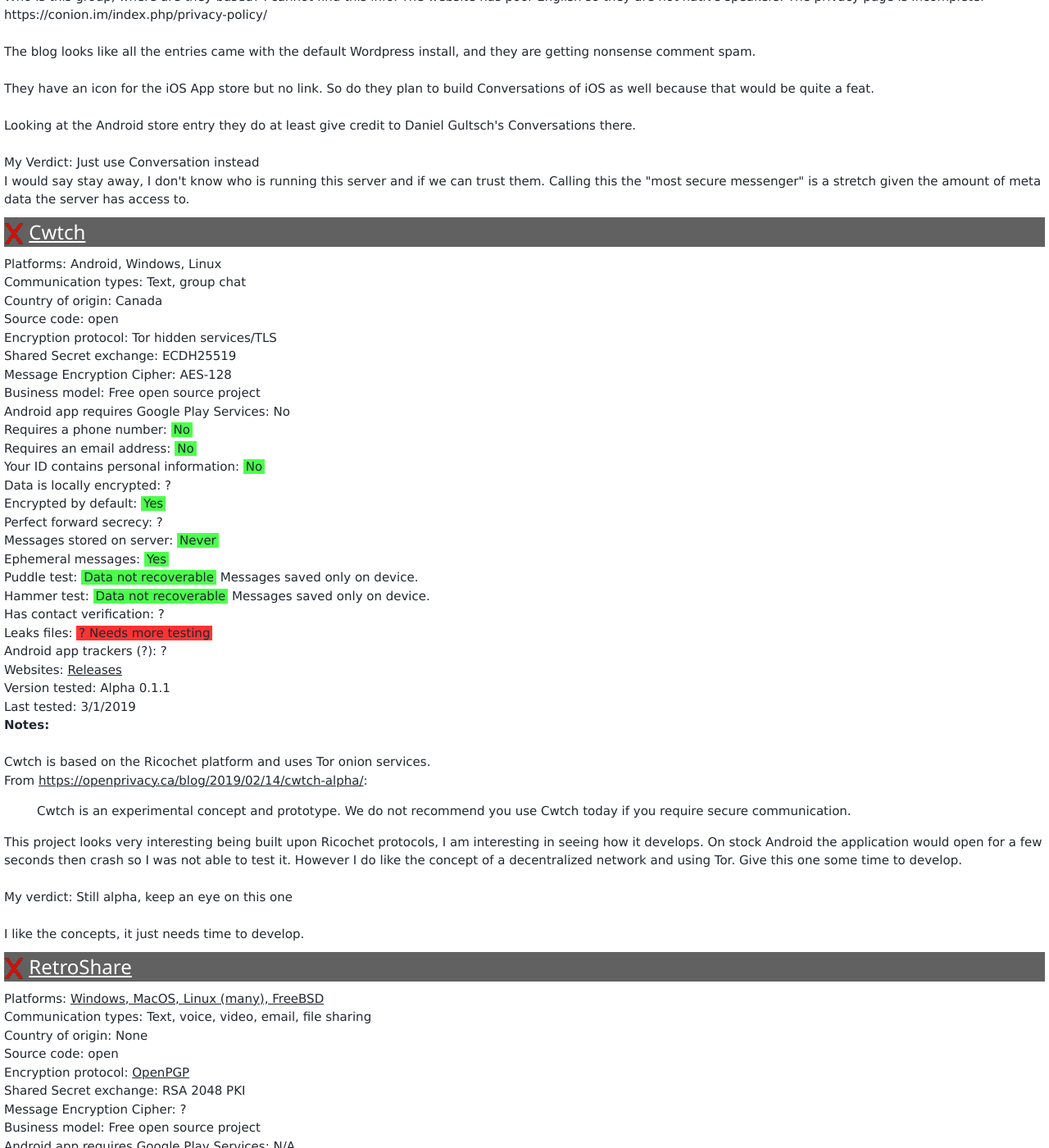
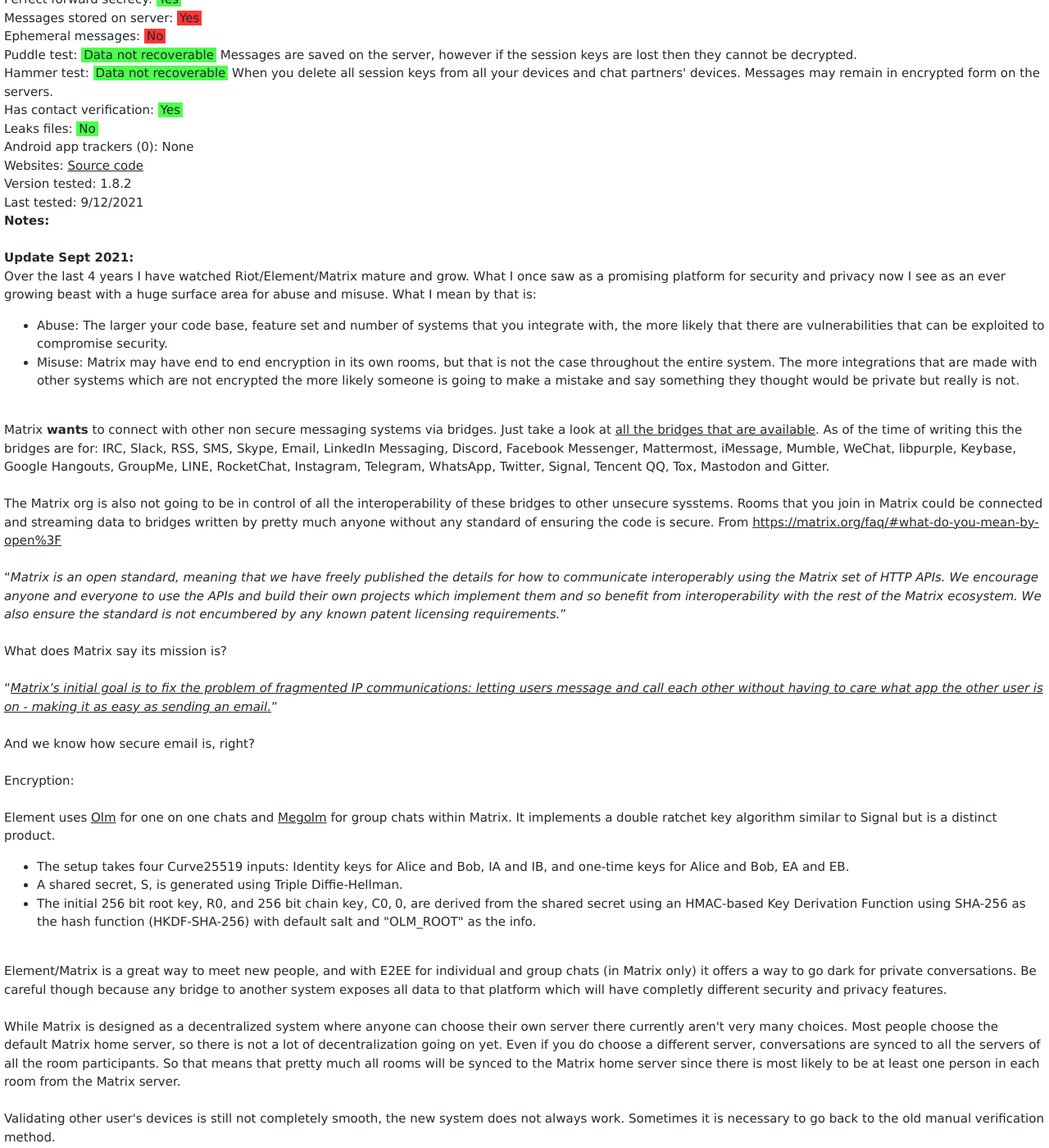
Before and after one commit to Perelandra0x309/secure-im, a Jekyll site: the page built from decentralizedapps.md, in a window 1280 px wide and 1400 px high, scrolled down 14886 px. Shown: the whole window at 82% size. Built offline with Jekyll 4.4.1, drawn with Linux system fonts in a browser that asks for light colours; some of the changed text lies outside the part shown.

Commit message:
Update Element, Session and Wickr

```diff
--- a/_data/applications.yml
+++ b/_data/applications.yml
@@ -1642,7 +1642,7 @@
   display_name: Session Messenger
   url: https://getsession.org
   recommendation: 2
-  platforms: Android, iOS, MacOS, Windows, Linux (Debian)
+  platforms: Android, iOS, MacOS, Windows, Linux
   source_type: open
   business_model: <a href="https://docs.loki.network/LokiServices/LokiServicesOverview/">Loki Services</a>
   communication_types: Text, group chat, photos, files
@@ -1669,14 +1669,14 @@
   exodus_privacy_trackers_description: None
   websites: <a href="https://getsession.org/faq/">FAQ</a>, <a href="https://getsession.org/whitepaper">Whitepaper</a>, <a href="https://github.com/Loki-project">Source</a>
   notes_file: session_notes.html
-  version_tested: "Android: 1.6.1, MacOS: v1.4.0, iOS: 1.2.0"
-  last_update: 10/24/2020
+  version_tested: "Android: 1.11.6, MacOS: v1.4.0, iOS: 1.2.0, Linux v1.7.0"
+  last_update: 9/12/2021
 
 - name: element
   category: 3
-  display_name: Element
+  display_name: Element (Matrix)
   url: https://element.io
-  recommendation: 2
+  recommendation: 3
   platforms: Android (<a href="https://f-droid.org/repository/browse/?fdid=im.vector.app">on F-Droid</a>), iOS, MacOS, Windows, Linux (Debian, Ubuntu), Web
   source_type: open
   business_model: Open source, Matrix.org funded through <a href="https://matrix.org/blog/home/">donations</a> and investors
@@ -1693,7 +1693,7 @@
   perfect_forward_secrecy: Yes
   message_stored_on_server: Yes
   has_ephemeral_messages: No
-  encypted_by_default: Yes
+  encypted_by_default: No
   puddle_test: Not Recoverable
   puddle_test_note: Messages are saved on the server, however if the session keys are lost then they cannot be decrypted.
   hammer_test: Not Recoverable
@@ -1704,8 +1704,8 @@
   exodus_privacy_trackers_description: None
   websites: <a href="https://github.com/vector-im">Source code</a>
   notes_file: element_notes.html
-  version_tested: 1.7.9
-  last_update: 10/15/2020
+  version_tested: 1.8.2
+  last_update: 9/12/2021
 
 - name: babelnet
   category: 3
--- a/_data/element_notes.html
+++ b/_data/element_notes.html
@@ -1,35 +1,37 @@
-Riot <a href="https://about.riot.im/features#security">Security</a><br>
-The web app can be used over Tor (thanks lwinch2006)<br>
+<strong>Update Sept 2021:</strong><br>
+Over the last 4 years I have watched Riot/Element/Matrix mature and grow.  What I once saw as a promising platform for security and privacy now I see as an ever growing beast with a huge surface area for abuse and misuse.  What I mean by that is:<br>
+<ul>
+<li>Abuse: The larger your code base, feature set and number of systems that you integrate with, the more likely that there are vulnerabilities that can be exploited to compromise security.</li>
+<li>Misuse: Matrix may have end to end encryption in its own rooms, but that is not the case throughout the entire system.  The more integrations that are made with other systems which are not encrypted the more likely someone is going to make a mistake and say something they thought would be private but really is not.</li>
+</ul>
+<br>
+Matrix <strong>wants</strong> to connect with other non secure messaging systems via bridges.  Just take a look at <a href="https://matrix.org/bridges/">all the bridges that are available</a>. As of the time of writing this the bridges are for: IRC, Slack, RSS, SMS, Skype, Email, LinkedIn Messaging, Discord, Facebook Messenger, Mattermost, iMessage, Mumble, WeChat, libpurple, Keybase, Google Hangouts, GroupMe, LINE, RocketChat, Instagram, Telegram, WhatsApp, Twitter, Signal, Tencent QQ, Tox, Mastodon and Gitter.<br>
+<br>
+The Matrix org is also not going to be in control of all the interoperability of these bridges to other unsecure sysstems.  Rooms that you join in Matrix could be connected and streaming data to bridges written by pretty much anyone without any standard of ensuring the code is secure.  From <a href="https://matrix.org/faq/#what-do-you-mean-by-open%3F">https://matrix.org/faq/#what-do-you-mean-by-open%3F</a><br>
+<br>
+<q><i>Matrix is an open standard, meaning that we have freely published the details for how to communicate interoperably using the Matrix set of HTTP APIs. We encourage anyone and everyone to use the APIs and build their own projects which implement them and so benefit from interoperability with the rest of the Matrix ecosystem. We also ensure the standard is not encumbered by any known patent licensing requirements.</i></q><br>
+<br>
+What does Matrix say its mission is?<br>
+<br>
+<q><i><a href="https://matrix.org/faq/#what-is-matrix's-mission%3F">Matrix’s initial goal is to fix the problem of fragmented IP communications: letting users message and call each other without having to care what app the other user is on - making it as easy as sending an email.</a></i></q><br>
+<br>
+And we know how secure email is, right?<br>
 <br>
 Encryption:<br>
 <br>
-Riot uses <a href="https://matrix.org/git/olm/about/docs/olm.rst">Olm</a> for one on one chats and <a href="https://matrix.org/git/olm/about/docs/megolm.rst">Megolm</a> for group chats. It implements a double ratchet key algorithm similar to Signal but is a distinct product.<br>
+Element uses <a href="https://matrix.org/git/olm/about/docs/olm.rst">Olm</a> for one on one chats and <a href="https://matrix.org/git/olm/about/docs/megolm.rst">Megolm</a> for group chats within Matrix. It implements a double ratchet key algorithm similar to Signal but is a distinct product.<br>
 <ul>
 <li>The setup takes four Curve25519 inputs: Identity keys for Alice and Bob, IA and IB, and one-time keys for Alice and Bob, EA and EB.</li>
 <li>A shared secret, S, is generated using Triple Diffie-Hellman.</li>
 <li>The initial 256 bit root key, R0, and 256 bit chain key, C0, 0, are derived from the shared secret using an HMAC-based Key Derivation Function using SHA-256 as the hash function (HKDF-SHA-256) with default salt and "OLM_ROOT" as the info.</li>
 </ul>
 <br>
-<a href="https://github.com/Perelandra0x309/secure-im/issues/64">Muppeth from Github notes</a>:<br>
-<blockquote>
-<ul>
-<li>All files can be obtained if you know URL. No need to be part of the room. Also no files by default are encrypted.</li>
-<li>All contact are stored on the server in plain text</li>
-<li>Server keeps track of every time you login/logout/open client without any retention time indefinatelly since the moment you created an account (that data consists of timestamp, user agent, your ip and your token</li>
-<li>Server keeps track of your activity in each room indefinatelly. Each server is aware of all room participants since the inception of the room. Even if the room was not originally created on the server (as soon as user of another server joins in, the state of the room such as member list, joins and leaves etc is synced to that server)</li>
-<li>Server keeps indefinatelly even things like which line/post you have read last time.</li>
-<li>Server keeps indefinatelly every IP address you have used since you created account</li>
-</ul>
-</blockquote>
-<br>
-My verdict: Great social platform, I have concerns about meta data and UK privacy laws<br>
-<br>
-Element/Matrix is a great way to meet new people, and with E2EE for individual and group chats it offers a way to go dark for private conversations.  Be careful though because E2EE is not on by default, it must be enabled.<br>
+Element/Matrix is a great way to meet new people, and with E2EE for individual and group chats (in Matrix only) it offers a way to go dark for private conversations.  Be careful though because any bridge to another system exposes all data to that platform which will have completly different security and privacy features.<br>
 <br>
 While Matrix is designed as a decentralized system where anyone can choose their own server there currently aren't very many choices.  Most people choose the default Matrix home server, so there is not a lot of decentralization going on yet.  Even if you do choose a different server, conversations are synced to all the servers of all the room participants.  So that means that pretty much all rooms will be synced to the Matrix home server since there is most likely to be at least one person in each room from the Matrix server.<br>
 <br>
 Validating other user's devices is still not completely smooth, the new system does not always work.  Sometimes it is necessary to go back to the old manual verification method.<br>
 <br>
-My verdict: Not decentralized enough yet, and not encrypted<br>
+My verdict: Maybe a good social platform, but connects with all types of other non-private messaging systems<br>
 <br>
-Most people still use the default matrix.org server, so almost 100% of the messages on this system are being replicated back to this central server.  Also this is not encrypted by default.
+Most people still use the default matrix.org server, so almost 100% of the messages on this system are being replicated back to this central server.
--- a/_data/session_card.html
+++ b/_data/session_card.html
@@ -13,6 +13,7 @@
 <ul>
 <li>Accounts can only be used on a single device, multi-device support is planned for the future</li>
 <li>Still new, bugs exists and features may change</li>
+<li>Files are temporarily stored on a central server (encrypted) until the recipients retrieve them</li>
 </ul>
 Other features:
 <ul>
--- a/_data/session_notes.html
+++ b/_data/session_notes.html
@@ -13,8 +13,10 @@
 <li>The use of FCM (Google Firebase) for notifications can be turned on or off</li>
 </ul>
 <br>
+It should be noted that currently in 2021 file attachments for messages are not stored on Session service nodes but are stored encrypted on a central server.  The encryption key for the file is sent directly from the sender to recipient along with a link to download the file from the server.  Therefore the file attachment is still end to end encrypted, it is just temporarily stored on a central server.  More information can be found at <a href="https://docs.oxen.io/products-built-on-oxen/session/attachments">https://docs.oxen.io/products-built-on-oxen/session/attachments</a>.<br>
+<br>
 The feature set of the mobile apps is slightly behind the desktop apps.<br>
 <br>
 My verdict: I am loving it!<br>
 <br>
-I will wait a while and see how this app develops, but I am already loving this.  It has all the privacy features needed and runs on top of a decentralized network.  The speed is very fast, and the desktop client (MacOS) is very feature complete.  This is very early in the development still, but it has great promise.  This is one app to keep around to test and see how it develops.
+I will wait a while and see how this app develops, but I am already loving this.  It has all the privacy features needed and runs on top of a decentralized network.  The speed is very fast, and the desktop client (Linux) is very feature complete.  This is very early in the development still, but it has great promise.  This is one app to keep around to test and see how it develops.
--- a/_data/wickrme_notes.html
+++ b/_data/wickrme_notes.html
@@ -1,3 +1,5 @@
+June 2021- Amazon acquires Wickr to add to its AWS service offerings: <a href="https://www.slashgear.com/amazon-buys-wickr-a-secure-messaging-platform-even-the-nsa-likes-25679984/">https://www.slashgear.com/amazon-buys-wickr-a-secure-messaging-platform-even-the-nsa-likes-25679984/</a>.  This looks like a way to secure future contracts with the US Govt.<br>
+<br>
 Partially open source (cypto protocol only)<br>
 <br>
 1/24/2020- Received <a href="https://csrc.nist.gov/projects/cryptographic-module-validation-program/Certificate/3608">FIPs certification</a> for crypto module<br>
@@ -16,8 +18,8 @@
 One random symmetric key is generated which encrypts the actual message data.  Then a new public key pair is generated on the sender's device to use once for this message bundle.  One public key is retrieved from the pool of each node that will receive the message. The sender node's private key and each one of the repient nodes' public key is used to encrypt the symmetric message encryption key.  So there will be N copies of the symmetric key encrypted and included in the message bundle.  Then the encrypted message data, all the encrypted copies of the symmetric key and the public key of the sender's node is packaged together into the final message bundle which is sent to all the recipient nodes.<br>
 So one important question with this model, is it a risk having data (in this instance it happens to be the symmetric message encryption key) encrypted multiple times with different key pairs for each recipient and having all those copies included with the message bundle for all other recipents to access?  If one node receives encrypted data intended for all the other nodes, encrypted with their keys, doesn't that expose a risk that one node could break the private key used by another node?  The answer is yes that is a theoretical risk, but not a practical one.  The reason is that each public key used to encrypt the actual message encryption key is only ever used once then destroyed.  So yes having a known piece of data encrypted with multiple keys does make it theoretically easier to break any of the other secret keys needed to decrypt the message.  However, this message was also sent to you, so you already know the contents of this message!  Nothing is revealed that you do not already know.  And since any private keys you may discover are never used again, they cannot be used to decrypt any other messages. (Note, I sent a question to Wickr and confirmed with them that in fact each public/private key pair between nodes is only used one time and discarded.)<br>
 <br>
-My verdict: One of the very best, however concerns about country jurisdiction and trackers!<br>
+My verdict: One of the very best, however concerns about country jurisdiction and trackers and ownership!<br>
 <br>
 This app has a complete set of security features, and is practically "foolproof", by which I mean you can just use it and not worry about doing something that will compromise the security of your messages.  At most your messages will sit around on your chat partners device or the WickrMe server (encrypted of course) for 6 days before being automatically deleted.  Also it requires no personal information making it very anonymous.  It does what it is supposed to do simply without a lot of flash.<br>
 <br>
-The only downside is that the system is based in the USA (part of the 5 eyes) and I usually stay away from any messaging apps with servers there. However I am very confident in the security and anonymity of the system so this is one of the few messengers based in the US that I do use.  You can also see their <a href="https://wickr.com/privacy/#transparency">transparency report</a>.  The three trackers in the app are more than I would prefer it to have as well.<br>
+The only downside is that the system is owned by Amazon and based in the USA (part of the 5 eyes) and I usually stay away from any messaging apps with servers there. However I am very confident in the security and anonymity of the system so this is one of the few messengers based in the US that I do use.  You can also see their <a href="https://wickr.com/privacy/#transparency">transparency report</a>.  The three trackers in the app are more than I would prefer it to have as well.<br>
--- a/favorites.md
+++ b/favorites.md
@@ -330,16 +330,12 @@
 Notes within [brackets] are potential negative attributes
   <ul>
     <li>{% include generate_app_link.html app_name="wire" %}- [1 tracker, Venture capitalist funding based in USA, not focused on personal use]</li>
-    <li>{% include generate_app_link.html app_name="wickrme" %}- [Based in USA, 3 trackers]</li>
+    <li>{% include generate_app_link.html app_name="wickrme" %}- [Owned by Amazon, Based in USA, 3 trackers]</li>
     <li>{% include generate_app_link.html app_name="babelnet" %}- Very nice syncing between multiple devices, based outside of the 14 eyes [User interface needs clarified wording, trouble connecting with LineageOS, 1 tracker]</li>
     <li>{% include generate_app_link.html app_name="blabber.im" %}- A fork of Conversations that has a simpler interface</li>
     <li>{% include generate_app_link.html app_name="quicksy" %}- A fork of Conversations that makes it easy to signup, your phone number is used as your ID.</li>
 
   </ul>
-Use with caution:<br>
-<ul>
-    <li>{% include generate_app_link.html app_name="element" %}- [connects to non-encrypted message systems, Based in the UK, no ephemeral messages]</li>
-</ul>
   December 2018: Recently there have been some troubling laws passed and articles written in the UK and Australia (part of the <a href="https://restoreprivacy.com/5-eyes-9-eyes-14-eyes/">5 eyes countries</a>) that may cause issues with trust in applications developed in those countries.  Both countries now seem to be pushing for backdoor access for government surveillance to be built into secure messaging applications.  Not only will this weaken or break End to End security, but apps that are not open source from those countries may no longer be trusted and may be used for a mass surveillance program.  Here are some recent articles.<br>
   <a href="https://www.lawfareblog.com/principles-more-informed-exceptional-access-debate">Principles for a More Informed Exceptional Access Debate</a><br>
 <div class="w3-panel w3-orange">
```
